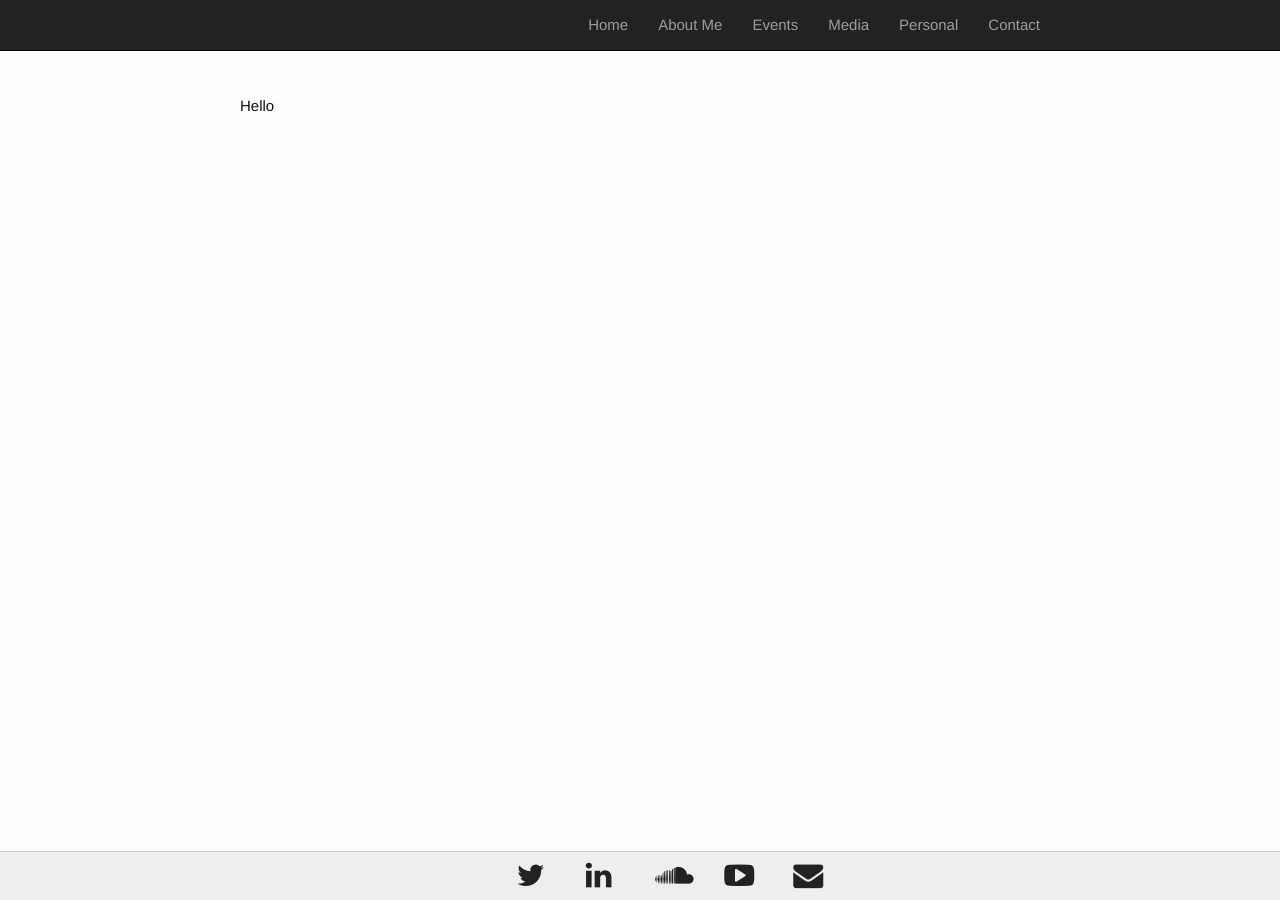
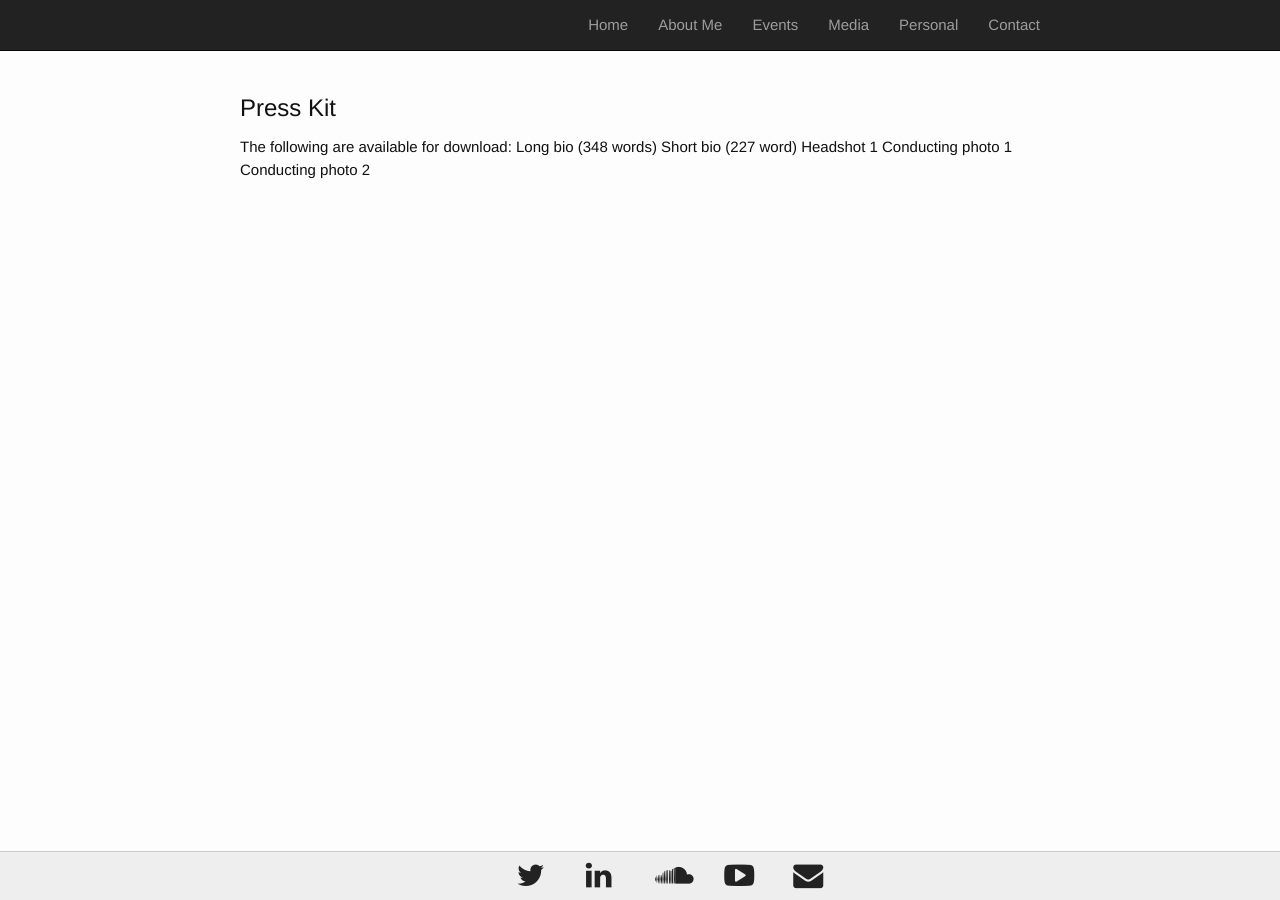
Before and after one commit to musicman10201/musicman10201.github.io, a Jekyll site: the page built from presskit.html, in a window 1280 px wide. Built offline with Jekyll 4.4.1, drawn with Linux system fonts in a browser that asks for light colours.

Commit message:
Update presskit.html

```diff
--- a/presskit.html
+++ b/presskit.html
@@ -3,4 +3,16 @@ layout: default
 permalink: /presskit/
 ---
 
-Hello
+<h1>Press Kit</h1>
+
+The following are available for download:
+
+Long bio (348 words)
+
+Short bio (227 word)
+
+Headshot 1
+
+Conducting photo 1
+
+Conducting photo 2
```
